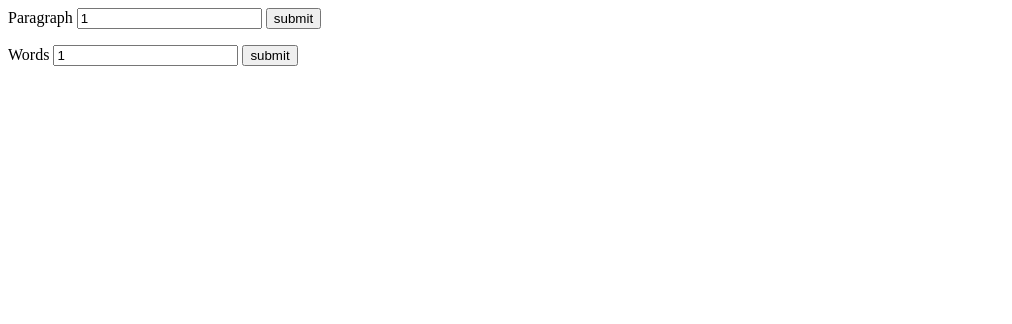
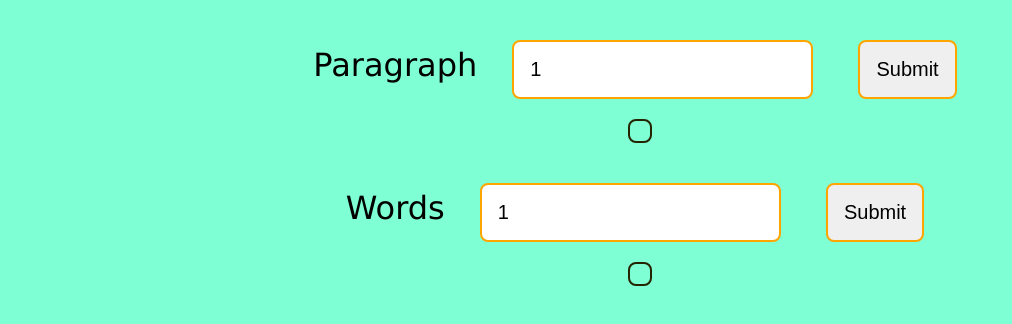
Before and after one commit to piyushmbm45/Java-Script-Project, a plain HTML site: page loremgenerator/index.html in a window 1280 px wide. Shown: the whole page, without its empty margins (0-1012 px from the left). Drawn offline with Linux system fonts and the light colour scheme.

Commit message:
completed paragraph generator and css file

```diff
--- a/loremgenerator/index.html
+++ b/loremgenerator/index.html
@@ -12,18 +12,16 @@
 
 <body>
     <div class="container1">
-            <label for="Para">Paragraph</label>
-            <input type="number" name="in" id="num1" value="1" min="1" step="1"
-                onkeypress="return event.charCode >= 48">
-            <input type="submit" value="submit" class="btn1">
-            <p class="para1"></p>
+        <label for="Para">Paragraph</label>
+        <input type="number" name="in" id="num1" value="1" min="1" step="1" onkeypress="return event.charCode >= 48">
+        <input type="submit" value="Submit" class="btn1">
+        <p class="para1"></p>
     </div>
     <div class="container2">
-            <label for="Words">Words</label>
-            <input type="number" name="in" id="num2" value="1" min="1" step="1"
-                onkeypress="return event.charCode >= 48">
-            <input type="submit" value="submit" class="btn2">
-            <p class="para2"></p>
+        <label for="Words">Words</label>
+        <input type="number" name="in" id="num2" value="1" min="1" step="1" onkeypress="return event.charCode >= 48">
+        <input type="submit" value="Submit" class="btn2">
+        <p class="para2"></p>
     </div>
     <script src="script.js"></script>
 </body>
--- a/loremgenerator/script.js
+++ b/loremgenerator/script.js
@@ -78,9 +78,9 @@ btn1.addEventListener("click", () => {
     word = `${word} ${myWords[num]}`;
   }
   for (let i = 1; i <= paraNum; i++) {
-    word = word + word + "<br>";
+    word = word + word + "<br><br>";
   }
-  display.innerHTML = word;
+  display1.innerHTML = word;
 });
 
 // Words generator
--- a/loremgenerator/style.css
+++ b/loremgenerator/style.css
@@ -0,0 +1,33 @@
+body{
+    margin: 0;
+    background-color: aquamarine;
+    text-align: center;
+    text-decoration: none;
+    font-family: Verdana, Geneva, Tahoma, sans-serif;
+}
+
+div{
+    margin: 20px;
+
+}
+
+label{
+font-size: 2rem;
+margin: 10px;
+}
+
+p{
+    border: rgb(36, 36, 1) solid 2px;
+    padding: 10px;
+    text-align: justify;
+    max-width: fit-content;
+    border-radius: 8px;
+    margin: 0 auto 0 auto;
+}
+input{
+    margin: 20px;
+    padding: 1rem;
+    border: orange solid 2px;
+    border-radius: 8px;
+    font-size: 20px;
+}
```
